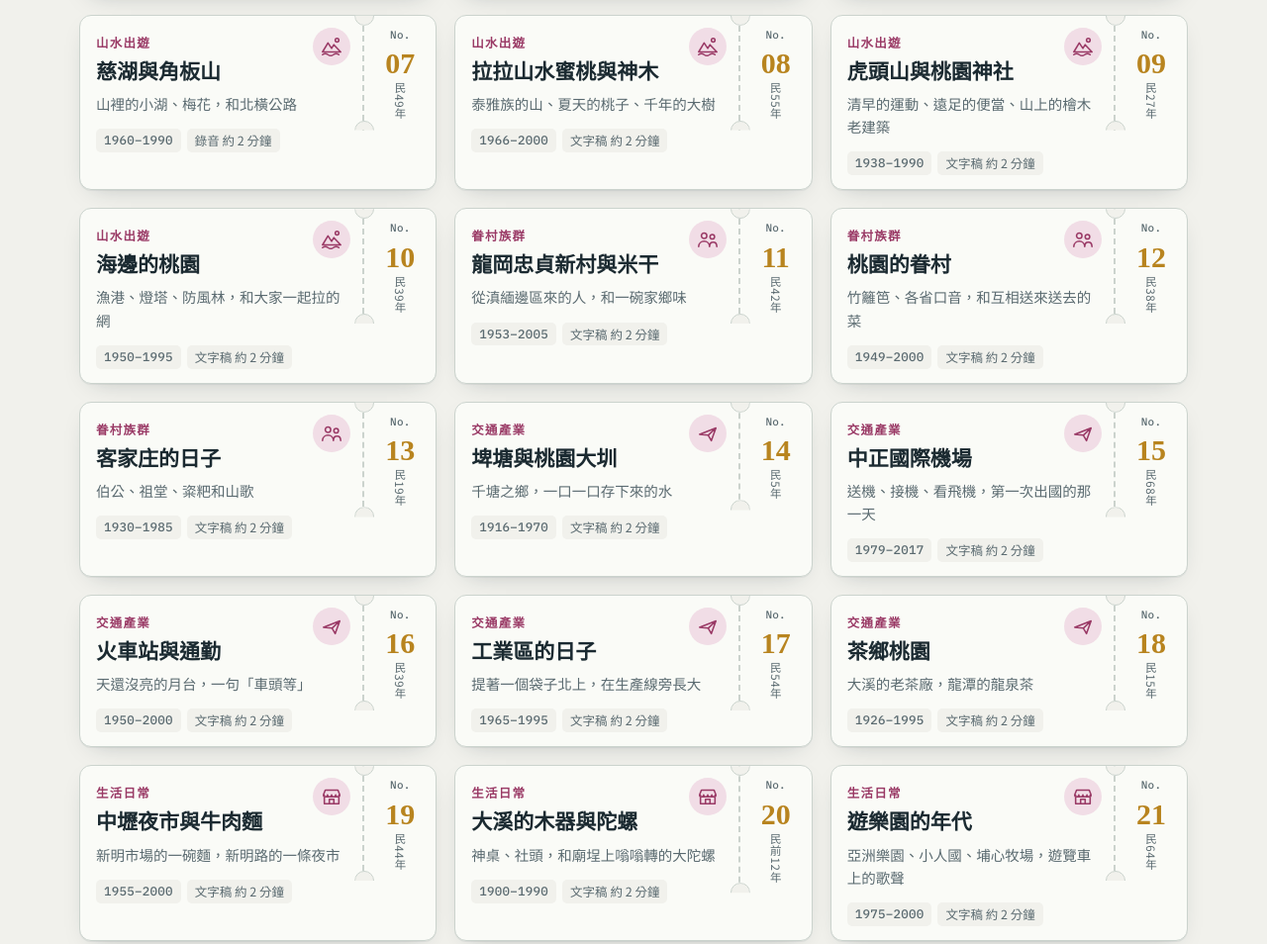
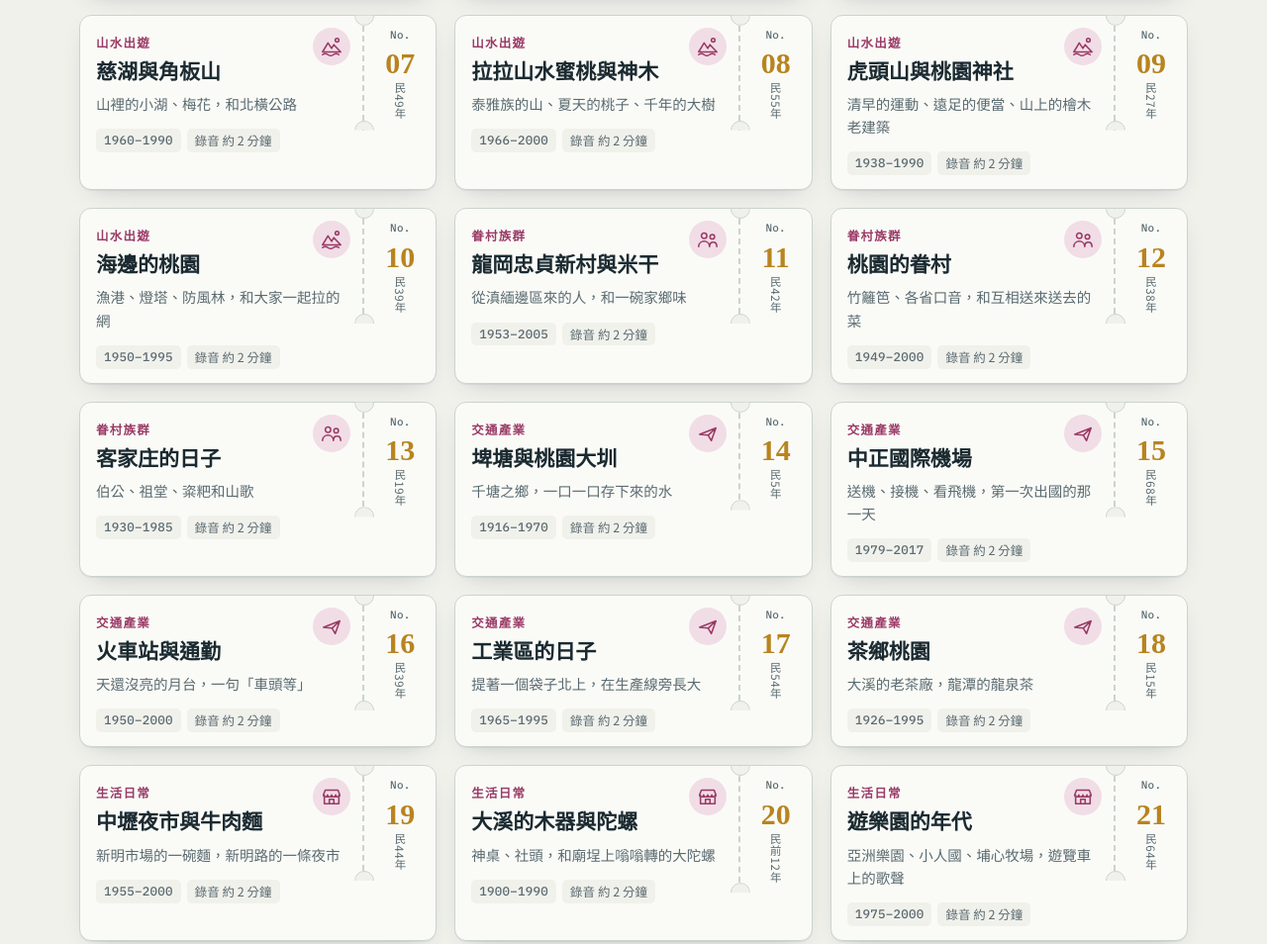
Before and after one commit to mattsue1003/taoyuan-storyteller, a plain HTML site: page index.html in a window 1280 px wide. Shown: the part 2027-2981 px from the top of the page at 99% size. Drawn offline with Linux system fonts and the light colour scheme.

Commit message:
Add files via upload

```diff
--- a/index.html
+++ b/index.html
@@ -1144,7 +1144,7 @@ function toast(msg){const t=$("#toast");t.textContent=msg;t.hidden=false;clearTi
 async function copy(text){try{await navigator.clipboard.writeText(text);toast("已複製")}catch(e){toast("無法自動複製，請手動選取文字")}}
 
 /* ---------- audio ---------- */
-const AUDIO=new Set(["01", "02", "03", "04", "05", "06", "07"]);
+const AUDIO=new Set(["01", "02", "03", "04", "05", "06", "07", "08", "09", "10", "11", "12", "13", "14", "15", "16", "17", "18", "19", "20", "21", "22"]);
 const HOST={m:{name:"阿城伯",badge:"城"},f:{name:"小晴",badge:"晴"}};
 function parseStory(text){
   return text.split("\n").map(l=>l.trim()).filter(Boolean).map(l=>{
```
